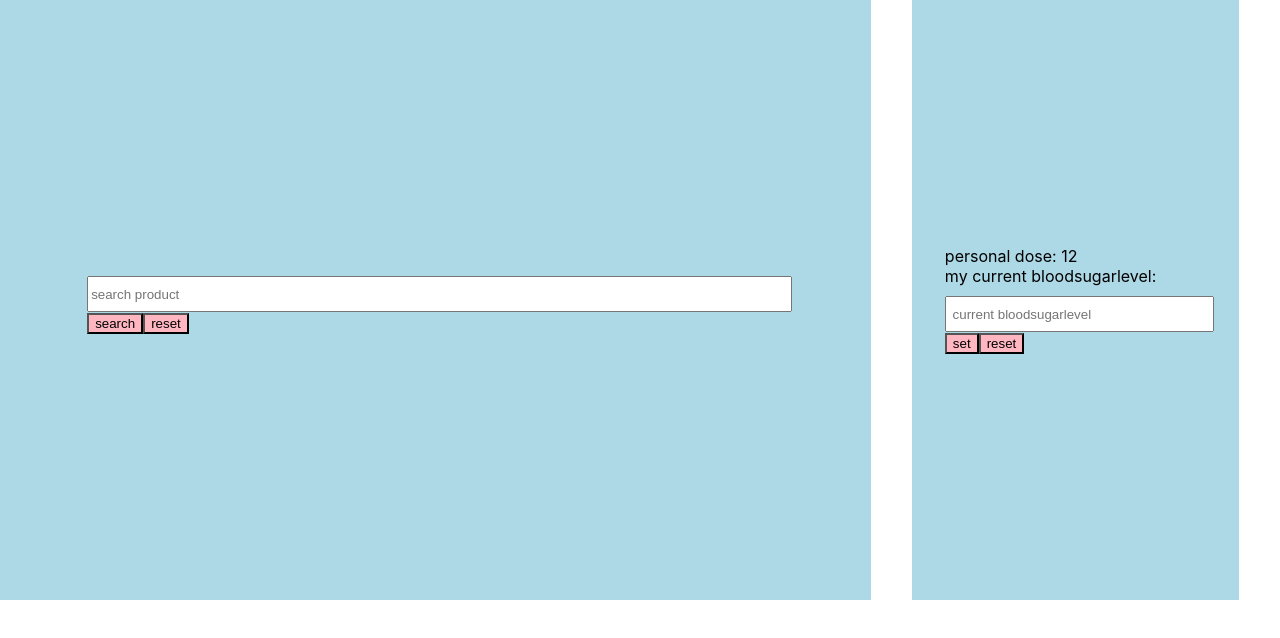
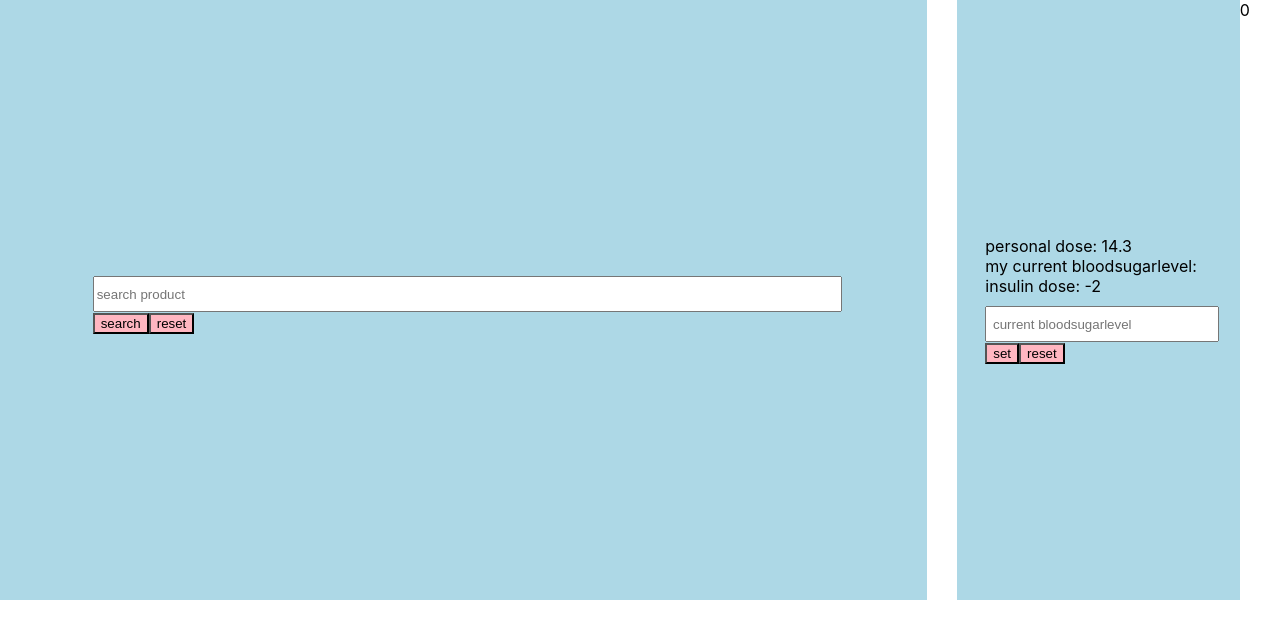
Before and after one commit to AnnaTerelius/insulin-calc, a React (Create React App) app in the folder frontend/: page /counter in a window 1280 px wide. Shown: the top 638 px of the page. Built offline with nearby package versions, Linux system fonts and the light colour scheme.

Commit message:
added personalsettings

```diff
--- a/frontend/src/components/Counter.js
+++ b/frontend/src/components/Counter.js
@@ -1,8 +1,28 @@
 import React, {useState, useEffect} from 'react';
 
 export const Counter = (props) => {
-    const personalSetting = 12
+    //500/total daily dos insulin = 500/35= 14.3 (1 unit insulin takes care of 14.3 g carbs)
+    const personalSetting = 14.3
+    const goalValue = 5
+    //1 unit insulin reduces the bloodsugarlevel with 2.5 mmol/L
+    const reductionPerUnit = 2.5
     const [bloodSugarLevel, setBloodSugarLevel] = useState('')
+
+
+   //calculate total carbs of selected products
+        let totalCarbs = 0
+        props.text.map(item => {
+            console.log('maping selected carbs value:')
+            totalCarbs = totalCarbs+ JSON.parse(item).filter(({name}) => name === 'Kolhydrater')[0].value;
+            console.log(totalCarbs)
+      })
+
+      //calculate dose for selected products
+      let insulinDose = totalCarbs/personalSetting
+console.log('dose only selected products carbs' + insulinDose)
+      //adjust for current bloodsugarlevel
+      insulinDose += (bloodSugarLevel-goalValue)/reductionPerUnit
+      console.log('dose selected products carbs + reduction if high bloodsugarlevel' + insulinDose)
 
 
 
@@ -33,7 +53,8 @@ return (
                 <article className="inputField">
 
                     personal dose:  {personalSetting}<br/>
-                    my current bloodsugarlevel:  {bloodSugarLevel}
+                    my current bloodsugarlevel:  {bloodSugarLevel}<br/>
+                    insulin dose:  {insulinDose}
 
                     <input type="text" placeholder=" current bloodsugarlevel" value={bloodSugarLevel} required className="product" onChange = {(event) => { setBloodSugarLevel(event.target.value); console.log("event onChange: Texten är: " + event.target.value)}}/>
 
@@ -41,22 +62,9 @@ return (
                     <button className="submit-btn" type="reset">reset</button>
 
                 </article>
-                <ul>
 
-       {props.text.map(item => {
-           console.log('Found a selected product:')
-           const carbs = JSON.parse(item).filter(({name}) => name === 'Kolhydrater');
-           console.log(carbs)
-
-
-           return <ul key={item.id}> carbs of selected products: <br/> {carbs[0].value}</ul>
-
-
-         })
-       }
-
-     </ul>
             </form>
+             {totalCarbs}
 
         </div>
     </>
```
